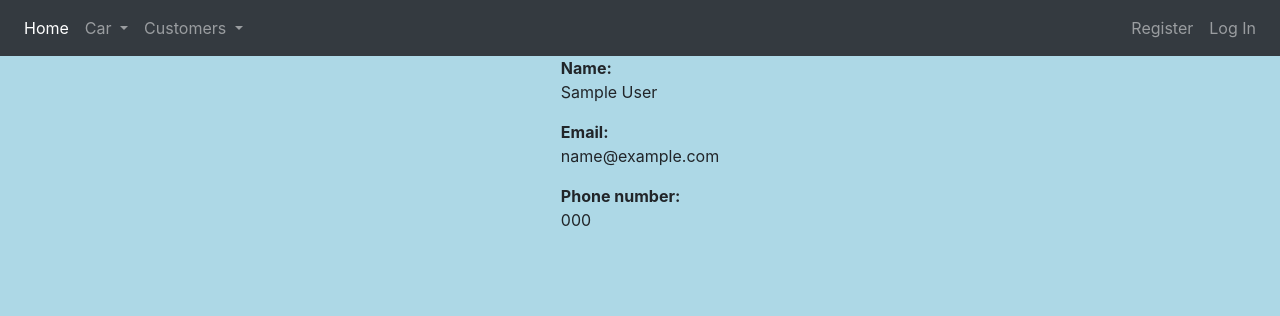
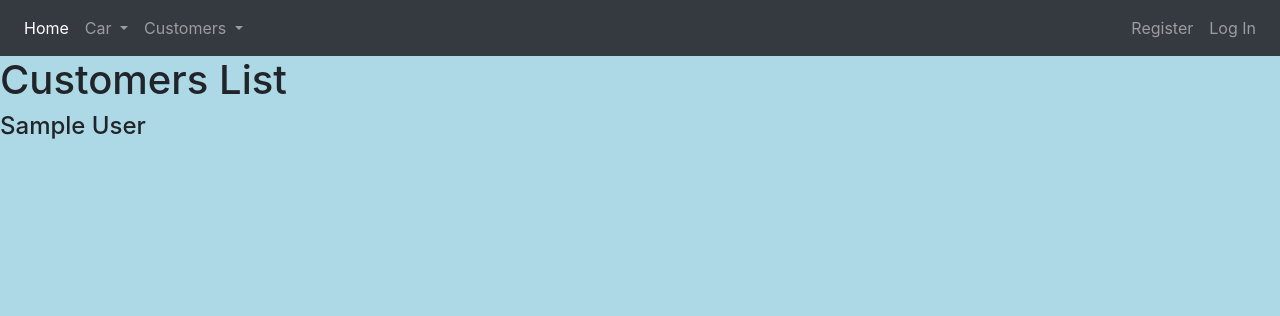
Before and after one commit to PetreMorariu/car_rental_app, a Django app: page /customers/ in a window 1280 px wide. Shown: the top 316 px of the page. Run offline with Django 5.2, Linux system fonts and the light colour scheme; tables that the repository leaves empty hold one stand-in row (values such as "Sample post"); some libraries are stand-ins or nearby versions.

Commit message:
changed the view for Customers

```diff
--- a/car_rental/templates/car_rental/customers_list.html
+++ b/car_rental/templates/car_rental/customers_list.html
@@ -41,18 +41,10 @@
     </style>
 </head>
 <body>
-    <div class="cars-container">
+        <h1>Customers List</h1>
         {% for customer in customers %}
-            <div class="Customers">
-                <a class="mr-2" style="font-weight: bold">Name:</a>
-                <p class="article-content">{{ customer.name }}</p>
-                <a class="mr-2" style="font-weight: bold">Email:</a>
-                <p class="article-content">{{ customer.email }}</p>
-                <a class="mr-2" style="font-weight: bold">Phone number:</a>
-                <p class="article-content">{{ customer.phone_number }}</p>
-            </div>
+           <h4>{{ customer.name }}</h4>
         {% endfor %}
-    </div>
 </body>
 </html>
 {% endblock %}
```
